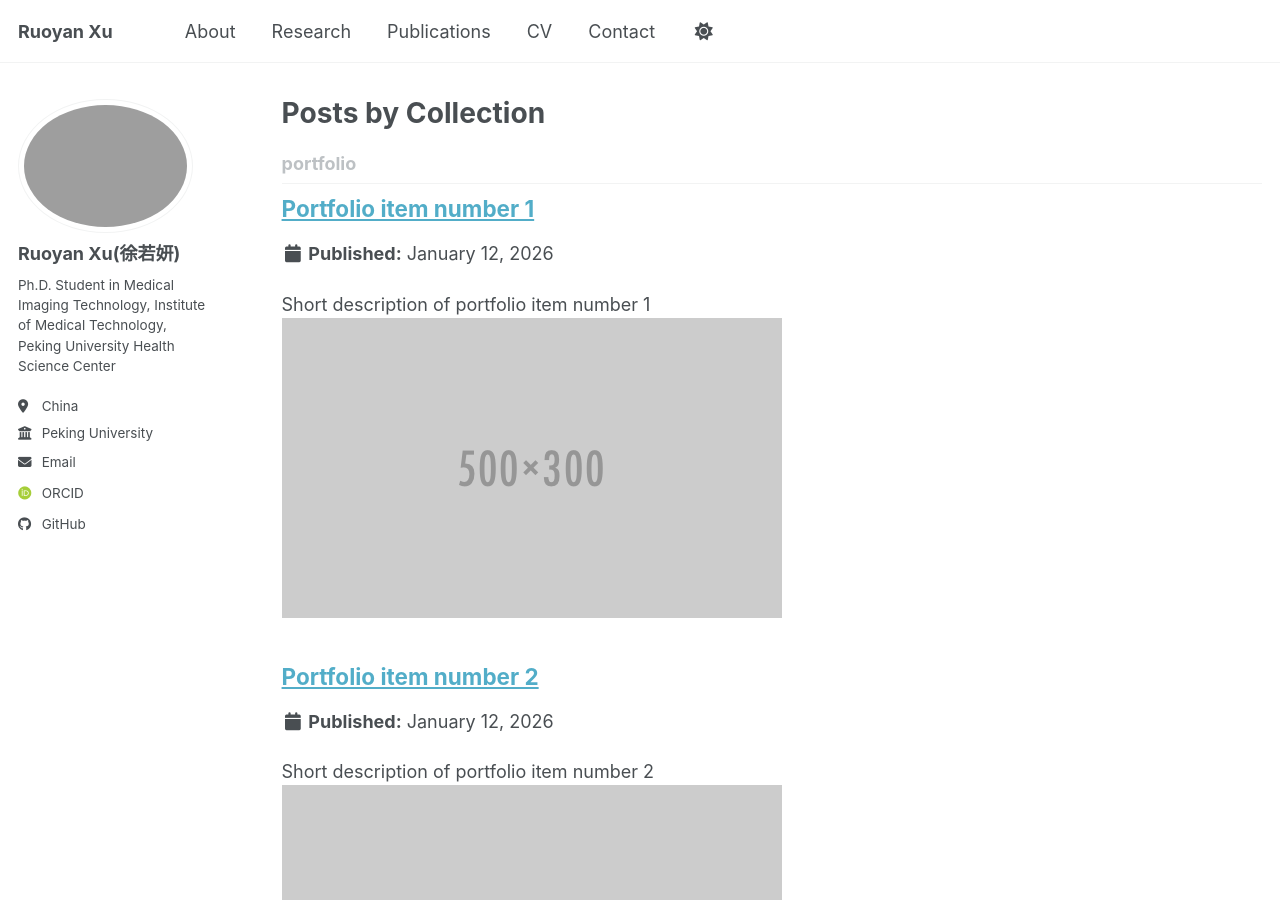
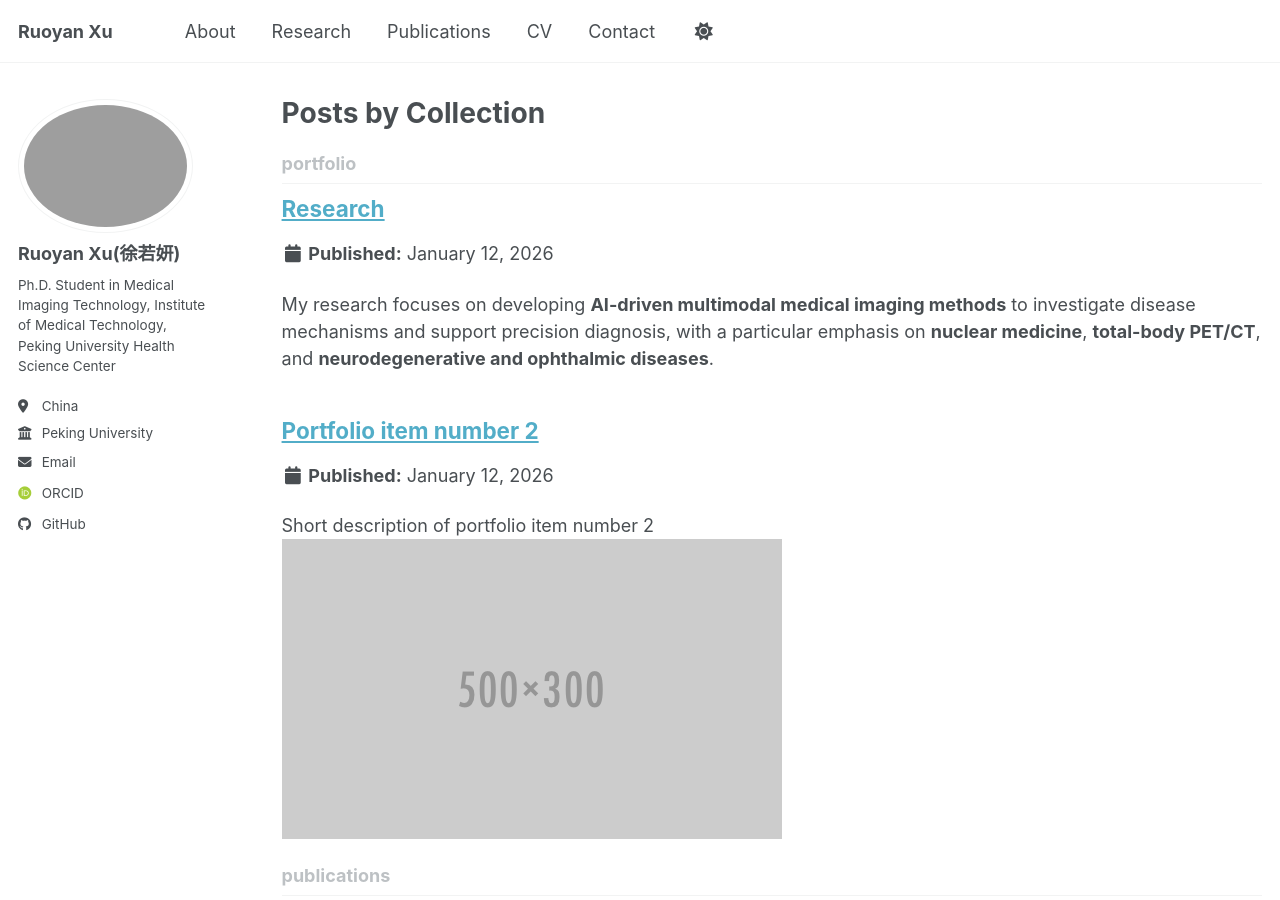
Before and after one commit to ruoyanxu-411/ruoyanxu-411.github.io, a Jekyll site: the page built from _pages/collection-archive.html, in a window 1280 px wide and 900 px high. Built offline with Jekyll 4.4.1, drawn with Linux system fonts in a browser that asks for light colours; some web fonts are replaced; a script bundle is joined from its source files by our own code; library files that are not in the unit come from our copies; some of the changed lines change nothing that is shown.

Commit message:
Update portfolio-1.md

```diff
--- a/_portfolio/portfolio-1.md
+++ b/_portfolio/portfolio-1.md
@@ -1,7 +1,77 @@
 ---
-title: "Portfolio item number 1"
-excerpt: "Short description of portfolio item number 1<br/><img src='/images/500x300.png'>"
-collection: portfolio
+layout: single
+title: "Research"
+permalink: /portfolio/
 ---
 
-This is an item in your portfolio. It can be have images or nice text. If you name the file .md, it will be parsed as markdown. If you name the file .html, it will be parsed as HTML.
+My research focuses on developing **AI-driven multimodal medical imaging methods**
+to investigate disease mechanisms and support precision diagnosis, with a particular
+emphasis on **nuclear medicine**, **total-body PET/CT**, and **neurodegenerative and
+ophthalmic diseases**.
+
+---
+
+## Highlighted Research
+
+### Top Rated Oral Presentation at EANM 2025
+
+![EANM 2025 Top Rated Oral Presentation](../images/eanm25_oral_placeholder.jpg)
+
+**Multiorgan Metabolic Dysregulation in Alzheimer’s Disease:
+Total-body PET/CT Reveals Systemic Network Interactions with Amyloid Burden**
+
+This study was accepted as a **Top Rated Oral Presentation (TROP)** and featured in
+the **EANM Neuroimaging Committee: Innovations and Methodologies in Nuclear
+Neuroimaging** session at the Annual Congress of the European Association of Nuclear
+Medicine (EANM 2025).
+
+The work leverages **total-body PET/CT** to characterize systemic metabolic network
+interactions associated with amyloid burden in Alzheimer’s disease, highlighting
+methodological advances in whole-body neuroimaging beyond brain-centric analyses.
+
+---
+
+## Multimodal Neuroimaging for Alzheimer’s Disease
+
+![Total-body PET/CT and metabolic network analysis for Alzheimer’s disease](../images/ad_tbpet_placeholder.jpg)
+
+I study systemic and brain-specific metabolic alterations in Alzheimer’s disease
+using **total-body PET/CT**, integrating whole-body FDG and amyloid PET imaging with
+network-based and machine learning approaches. This research aims to move beyond
+brain-only analyses by characterizing **multi-organ metabolic network interactions**
+and their associations with amyloid burden and cognitive decline.
+
+Current topics include:
+- Construction of whole-body and brain metabolic networks from total-body PET/CT
+- Integration of FDG and amyloid PET for multilayer network analysis
+- AI-based modeling of disease-related network disruption and progression
+
+---
+
+## AI-driven Multimodal Imaging for Graves’ Ophthalmopathy
+
+![FAPI PET/CT and deep learning–based multimodal fusion for Graves’ ophthalmopathy](../images/graves_fapi_placeholder.jpg)
+
+I am also involved in developing a **precision assessment and staging framework**
+for Graves’ ophthalmopathy based on **[¹⁸F]AlF-NOTA-FAPI-04 PET/CT** and deep
+learning–based multimodal image fusion. By combining functional PET information
+with anatomical imaging and data-driven models, this work aims to improve
+quantitative evaluation, disease stratification, and clinical decision-making
+in orbital disease.
+
+Current topics include:
+- Quantitative analysis of FAPI uptake in orbital tissues
+- Deep learning–based multimodal fusion of PET and CT/MR imaging
+- Automated disease staging and phenotype classification
+
+---
+
+## Methodological Interests
+
+![Methodological pipeline and AI framework](../images/methods_placeholder.jpg)
+
+Across these applications, I am broadly interested in methodological advances
+in **medical image analysis and artificial intelligence**, including:
+- Multimodal image registration and fusion
+- Graph-based modeling of metabolic and functional networks
+- Interpretable machine learning for clinical imaging applications
```
